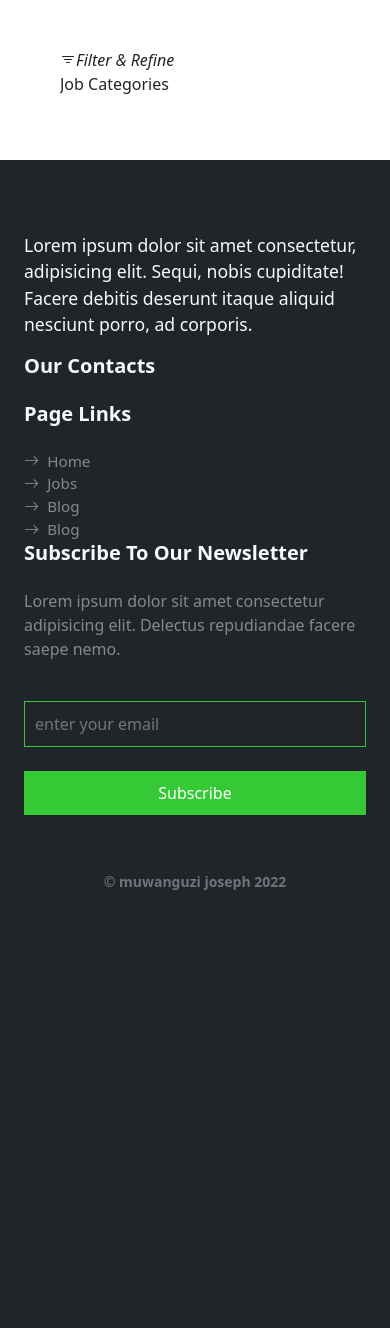
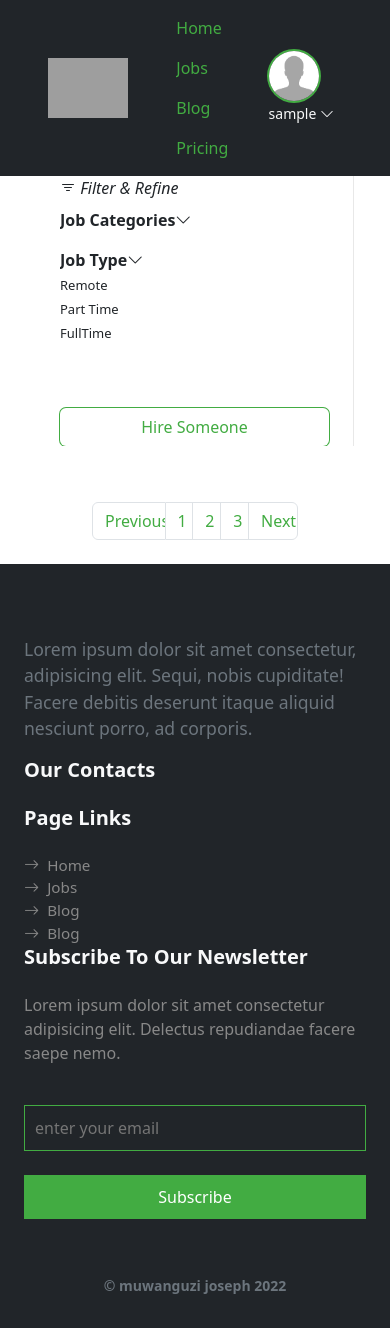
Before and after one commit to jomsey/jobs-periscope, a Django app: page /jobs in a window 390 px wide. Before the commit the page ends 890 px from the top, so only its background shows below. Run offline with Django 4.2, Linux system fonts and the light colour scheme; the visitor is signed in with stand-in values (Sample User, id 1); data that the repository does not hold is empty; some libraries are stand-ins or nearby versions; grey boxes are pictures that could not be loaded.

Commit message:
some changes

```diff
--- a/core/urls.py
+++ b/core/urls.py
@@ -8,7 +8,7 @@ from . import views
 urlpatterns = [
     path("",views.IndexView.as_view(),name='index'),
     path("jobs",views.JobsListView.as_view(),name="jobs_list"),
-    path("jobs/<str:name>",views.JobDetailView.as_view(),name="job_details"),
+    path("jobs/<str:title>",views.JobDetailView.as_view(),name="job_details"),
     path("post/<int:pk>",views.PostDetailView.as_view(),name="post_detail"),
     path("profile",views.USerProfileView.as_view(),name="profile"),
     path("auth/login",views.LoginView.as_view(),name="login"),
--- a/core/views.py
+++ b/core/views.py
@@ -1,8 +1,9 @@
 from django.contrib.auth.mixins import LoginRequiredMixin
 from django.shortcuts import render,redirect
 from django.views.generic import View,DetailView,ListView
-from django.http import HttpResponse
+from django.http import HttpResponse,HttpResponseRedirect
 from django.contrib import messages
+from django.shortcuts import get_object_or_404
 from django.contrib.auth import authenticate,login,logout
 from core.form import PostCommentForm, UserRegisterForm
 from core import models
@@ -26,8 +27,14 @@ class USerProfileView(LoginRequiredMixin,DetailView):
 
 
 class JobDetailView(DetailView):
-    def get(self,request,name):
-        return HttpResponse(name)
+    model=models.Job
+    template_name="pages/job-details.html"
+    context_object_name = "job"
+
+    def get_object(self, queryset=None):
+        queryset = self.get_queryset() if queryset is None else queryset
+        return get_object_or_404(queryset, title=self.kwargs['title'])
+
 
 class JobsListView(ListView):
     model=models.Job
@@ -82,7 +89,7 @@ class LoginView(View):
         user = authenticate(password=password,username=username)
         if user:
             login(request,user)
-            return redirect('profile')
+            return HttpResponseRedirect(request.POST.get('next', '/'))
         return render(request,"pages/login.html")
 
 class UserRegisterView(View):
--- a/static/styles/styles.css
+++ b/static/styles/styles.css
@@ -6,10 +6,14 @@
     overflow-x: hidden;
 }
 
+*::selection {
+    background-color: transparent !important;
+}
+
 :root {
     --gray: #e8e8e8;
     --gray-shade: rgb(136, 136, 136);
-    --primary: rgb(53, 201, 53);
+    --primary: rgb(66, 172, 66);
     --black-shade: rgb(64, 65, 65);
     --primary-shade: rgb(227, 255, 227);
 }
@@ -38,6 +42,7 @@ h6 {
 
 a {
     text-decoration: none;
+    color: initial;
 }
 
 p {
@@ -84,6 +89,10 @@ img {
     background-repeat: no-repeat;
     background-size: cover;
     background-image: url(https://nevadasmallbusiness.com/wp-content/uploads/2016/04/Keep-Up-Team-Motivation.jpg);
+}
+
+.landing input::placeholder {
+    color: var(--gray) !important;
 }
 
 h2 {
@@ -539,3 +548,96 @@ h2 {
     background-repeat: no-repeat;
     background-attachment: fixed;
 }
+
+.job-card .btn,
+.job-summary .btn {
+    background-color: var(--primary);
+    box-shadow: 0 0 0 1px var(--primary);
+}
+
+.job-card {
+    display: flex !important;
+    border: 1px solid #e8e8e8;
+}
+
+.jobs small {
+    font-size: small;
+}
+
+.bd {
+    border: 1px solid #e8e8e8 !important;
+}
+
+.job-card div:first-child,
+.jobs aside {
+    border-right: 1px solid #e8e8e8 !important;
+}
+
+.jobs aside .btn {
+    color: var(--primary);
+    box-shadow: 0 0 0 1px var(--primary);
+    font-weight: lighter;
+}
+
+.pagination .page-item a {
+    color: var(--primary) !important;
+}
+
+.accordion,
+.accordion-item {
+    border: none;
+}
+
+.pack {
+    display: flex;
+    align-items: center;
+}
+
+.pack i {
+    font-size: 2rem;
+    margin-right: 10px;
+    color: var(--primary);
+}
+
+.detail-topper {
+    background-image: url(https://api.time.com/wp-content/uploads/2021/02/laptop-home-office.jpg);
+}
+
+.nav-avatar {
+    width: 50px;
+    height: 50px;
+    box-shadow: 0 0 0 2px var(--primary);
+}
+
+.nav-login-btn {
+    border: 1px solid var(--primary);
+}
+
+.user {
+    cursor: pointer;
+}
+
+.user i {
+    transition: all 0.2s ease;
+}
+
+.user:hover i {
+    color: var(--primary);
+}
+
+
+/* .top-nav * {
+    border: 1px solid royalblue;
+}
+
+.auth-box,
+.dropdown,
+.top-nav,
+.top-nav .container-fluid {
+    position: initial !important;
+}
+
+.dropdown-menu {
+    position: absolute !important;
+    top: 0;
+} */
--- a/templates/components/footer.html
+++ b/templates/components/footer.html
@@ -2,7 +2,7 @@
     <div class="container">
         <div class="footer row  pt-4 mt-5 pb-5">
             <div class="col-md">
-                <p class="text-light">Lorem ipsum dolor sit amet consectetur, adipisicing elit. Sequi, nobis cupiditate! Facere debitis deserunt itaque aliquid nesciunt porro, ad corporis.</p>
+                <p class="text-muted">Lorem ipsum dolor sit amet consectetur, adipisicing elit. Sequi, nobis cupiditate! Facere debitis deserunt itaque aliquid nesciunt porro, ad corporis.</p>
             </div>
             <div class="contacts col-md">
                 <h5 class="text-light">Our Contacts</h5>
--- a/templates/components/navbar.html
+++ b/templates/components/navbar.html
@@ -1,19 +1,19 @@
-<!-- <nav class="navbar navbar-expand-lg bg-dark text-light">
-    <div class="container-fluid">
-        <a class="navbar-brand" href="#">Navbar</a>
-        <button class="navbar-toggler" type="button" data-bs-toggle="collapse" data-bs-target="#navbarNav" aria-controls="navbarNav" aria-expanded="false" aria-label="Toggle navigation">
-            <span class="navbar-toggler-icon"></span>
-        </button>
-        <div class="collapse navbar-collapse" id="navbarNav">
-            <ul class="navbar-nav">
+{% load static %}
+<nav class="navbar top-nav navbar-expand-lg bg-dark text-light">
+    <div class="container-fluid  nav-bar-pack px-5">
+        <a class="navbar-brand" href="{%url 'index'%}"><img src="{%static 'images/brand.svg'%}" style="width: 80px;" alt=""></a>
+
+
+        <div>
+            <ul class="navbar-nav ">
                 <li class="nav-item">
-                    <a class="nav-link active" href="#">Home</a>
+                    <a class="nav-link " href="{%url 'index'%}">Home</a>
                 </li>
                 <li class="nav-item">
-                    <a class="nav-link" href="#">Features</a>
+                    <a class="nav-link" href="{%url 'jobs_list'%}">Jobs</a>
                 </li>
                 <li class="nav-item">
-                    <a class="nav-link" href="#">Pricing</a>
+                    <a class="nav-link" href="#">Blog</a>
                 </li>
                 <li class="nav-item">
                     <a class="nav-link" href="#">Pricing</a>
@@ -21,6 +21,32 @@
 
             </ul>
         </div>
-        <span class="text-light">{{user}}</span>
+        <div class="auth-box p-2">
+            {% if user.is_authenticated %}
+            <div class="nav-avatar rounded-circle"><img src="{{user.profile_pic.url}}" alt="">
+
+            </div>
+
+
+            <div class="dropdown">
+                <span class="user" data-bs-toggle="dropdown" aria-expanded="false">
+                    <small class="text-light text-center">{{user}} <i class="bi bi-chevron-down"></i></small>
+                </span>
+
+                <ul class="dropdown-menu">
+                    <li><a class="dropdown-item" href="#">Action</a></li>
+                    <li><a class="dropdown-item" href="#">Another action</a></li>
+                    <li><a class="dropdown-item" href="#">Something else here</a></li>
+                </ul>
+            </div>
+
+            {% else %}
+            <a href="{%url 'login'%}" class="text-light">
+                <span class="nav-login-btn px-4 rounded-pill py-2">Sign in</span>
+                <a href="{%url 'register'%}" class="text-light">
+                    <span class="nav-signin-btn px-4 rounded-pill py-2">Sign up</span></a>
+            </a> {% endif %}
+        </div>
     </div>
-</nav> -->
+
+</nav>
--- a/templates/pages/jobs.html
+++ b/templates/pages/jobs.html
@@ -1,33 +1,50 @@
 {%extends '../base.html'%} {% block title %} jobs for you {% endblock title %} {% block content %}
-<div class=" row m-5">
-    <aside class="col-md-2">
-        <span><i class="bi bi-filter mb-4">Filter & Refine</i></span>
-        <div>
-            <span>Job Categories</span>
-            <ul>
+<div class=" row px-5 jobs justify-content-center">
+    <aside class="col-md-2 px-4">
+        <span><i class="bi bi-filter mb-4"> Filter & Refine</i></span>
+        <div class="mt-2">
+            <div class="accordion-header">
+                <strong class="accordion-button" data-bs-toggle="collapse" data-bs-target="#categories" aria-expanded="true" aria-controls="panelsStayOpen-collapseOne">Job Categories <i
+                        class="bi bi-chevron-down"></i></strong>
+            </div>
+            <ul class="p-0 accordion" id="categories">
                 {% for c in job_categories %}
-                <li>
-                    <small><a href="{%url 'job_details' c%}">{{c}}</a></small>
+                <li class="accordion-item">
+                    <small><a href="{%url 'job_details' c%}">{{c}} (5)</a></small>
                 </li> {% endfor %}
             </ul>
         </div>
+        <div>
+            <div class="accordion-header">
+                <strong class="accordion-button" data-bs-toggle="collapse" data-bs-target="#types" aria-expanded="true" aria-controls="panelsStayOpen-collapseOne">Job Type <i class="bi bi-chevron-down"></i></strong>
+            </div>
+            <ul class="p-0 accordion" id="types">
 
+                <li>
+                    <small>Remote</small>
+                </li>
+                <li><small>Part Time</small> </li>
+                <li><small>FullTime</small></li>
 
+            </ul>
+        </div>
+
+        <span class="btn w-100  mt-5">Hire Someone</span>
     </aside>
-    <main class="col-md-10">
-        {% for job in jobs %}
-        <div class="card p-4 m-4">
-
-            <small class="text-muted ">{{job.category}}</small>
-            <h6>{{job.title}}</h6>
-            {% if job.is_expired %}
-            <span class="badge  bg-warning">Expired</span>{% else %}
-            <small class="text-muted">Application Deadline {{job.expiring_date}}</small> {% endif %}
-
+    <main class=" col-md-10 px-5 py-2">
+        <div class="container row" style="gap: 32px; ">
+            {% for job in jobs %} {% include '../components/job-card.html' %} {% endfor %}
 
         </div>
-        {% endfor %}
-
+        <nav aria-label="Page navigation">
+            <ul class="pagination mx-2 mt-5">
+                <li class="page-item"><a class="page-link" href="#">Previous</a></li>
+                <li class="page-item"><a class="page-link" href="#">1</a></li>
+                <li class="page-item"><a class="page-link" href="#">2</a></li>
+                <li class="page-item"><a class="page-link" href="#">3</a></li>
+                <li class="page-item"><a class="page-link" href="#">Next</a></li>
+            </ul>
+        </nav>
     </main>
 </div>
 {% endblock content %}
--- a/templates/pages/login.html
+++ b/templates/pages/login.html
@@ -3,6 +3,7 @@
     <h1 class="text-center mb-5">Sign in</h1>
     <form method="post" class="card p-4 pt-5">
         {%csrf_token%}
+        <input type="hidden" name="next" value="{{ request.path }}">
         <input type="text" class="form-control " placeholder="Username" name="username">
         <input type="password" class="form-control mt-4" placeholder="Password" name="password">
         <button type="submit" class="btn btn-secondary mt-5 mb-4 btn-block">Login</button>
```
Also changed, not shown: templates/components/job-card.html (added, +21 -0 lines), templates/pages/job-details.html (+61 -0 lines), media/profile_pics/IMG_20191227_185346_6_JwJ5UVK.jpg (added), static/images/brand.svg (added).
